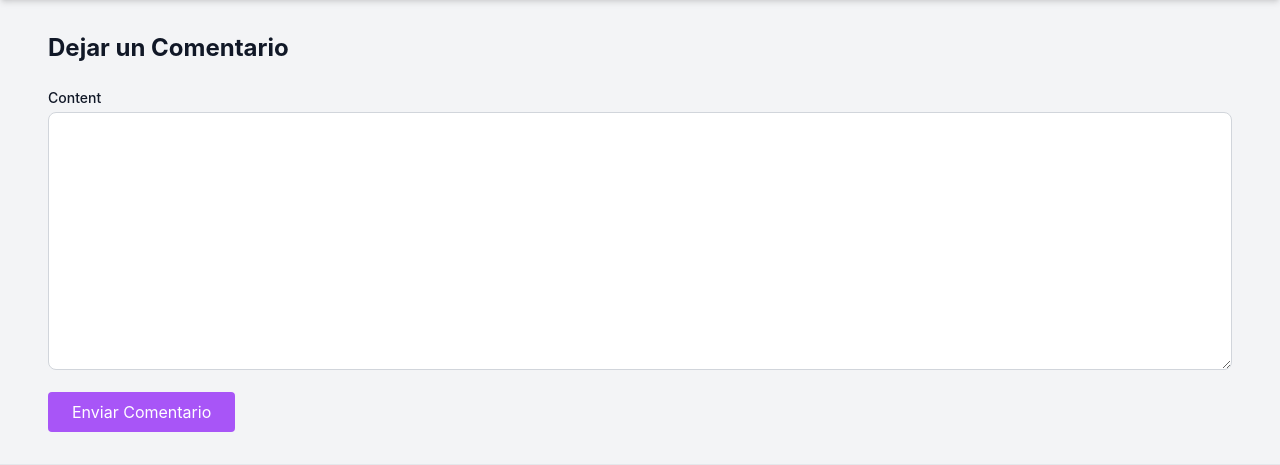
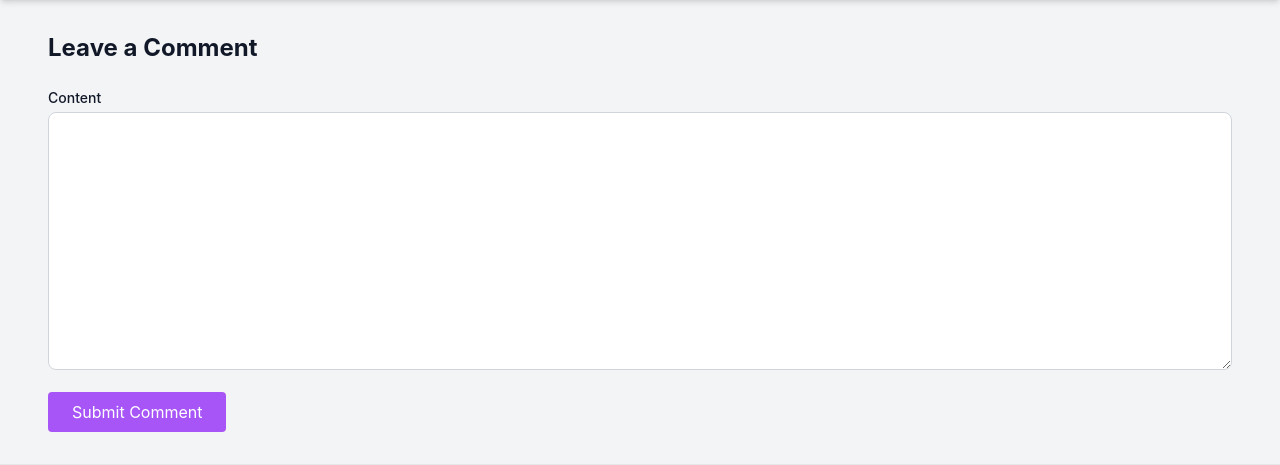
Before and after one commit to Monroy28/MiniProyecto-1, a Django app: page /blog/1/review/1/comment/ in a window 1280 px wide. Shown: the part 72-537 px from the top of the page. Run offline with Django 5.2, Linux system fonts and the light colour scheme; a user stored in the database is signed in; parts of the project's set-up code (start-up, migrations or seed data) failed here and were passed over; some libraries are stand-ins or nearby versions.

Commit message:
MAs Cambios

```diff
--- a/blogapp/templates/blogapp/comment_form.html
+++ b/blogapp/templates/blogapp/comment_form.html
@@ -1,7 +1,7 @@
 {% extends 'blogapp/base.html' %}
 {% load widget_tweaks %}
 {% block content %}
-    <h1 class="text-2xl font-bold mb-6 text-gray-900 dark:text-white">Dejar un Comentario</h1>
+  <h1 class="text-2xl font-bold mb-6 text-gray-900 dark:text-white">Leave a Comment</h1>
   <form method="post" class="space-y-4 transition-all duration-700 ease-in-out animate-fade-in">{% csrf_token %}{{ form.media }}
     <div class="space-y-2 transition-all duration-700 ease-in-out">
       {% for field in form %}
@@ -14,6 +14,6 @@
         </div>
       {% endfor %}
     </div>
-        <button type="submit" class="px-6 py-2 bg-purple-500 hover:bg-purple-600 text-white dark:bg-purple-600 dark:hover:bg-purple-700 rounded transition-all duration-500 ease-in-out">Enviar Comentario</button>
+    <button type="submit" class="px-6 py-2 bg-purple-500 hover:bg-purple-600 text-white dark:bg-purple-600 dark:hover:bg-purple-700 rounded transition-all duration-500 ease-in-out">Submit Comment</button>
   </form>
 {% endblock %}
```
Lines whose indentation alone changed are shown as unchanged.
